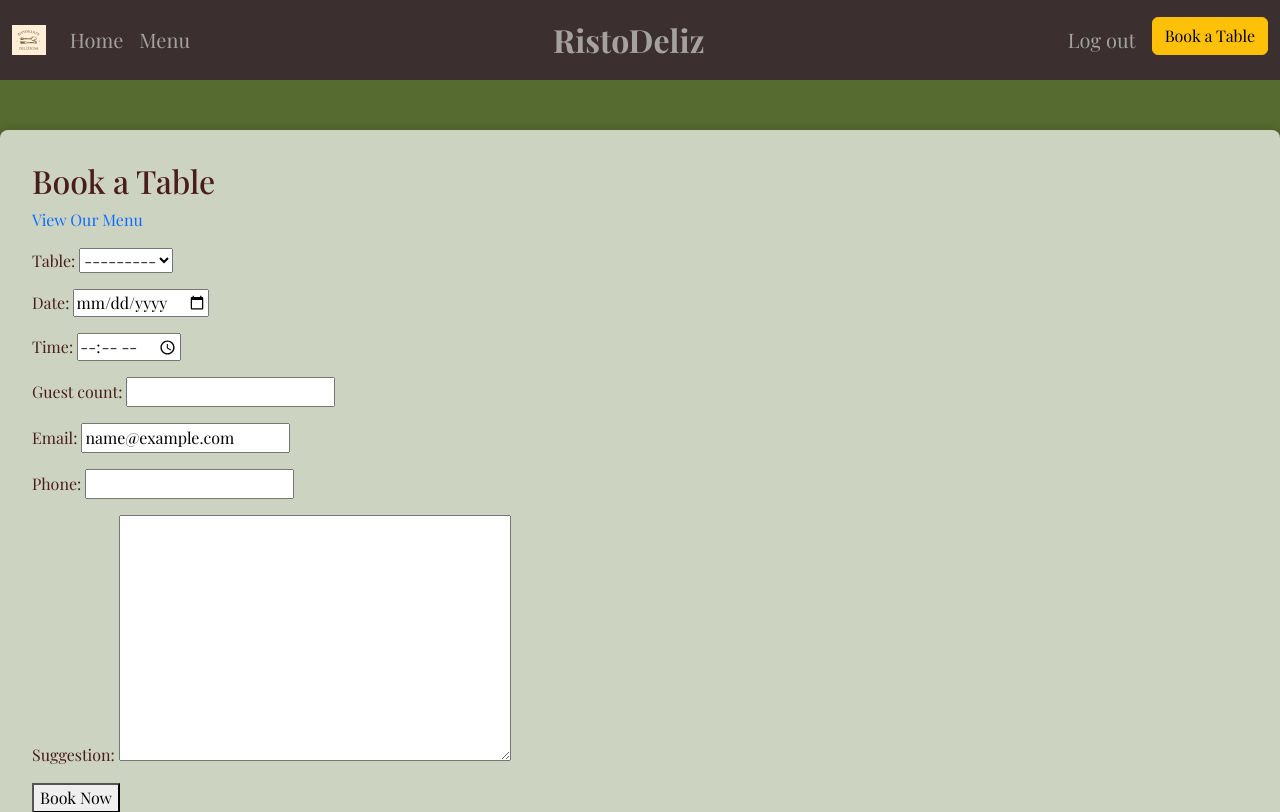
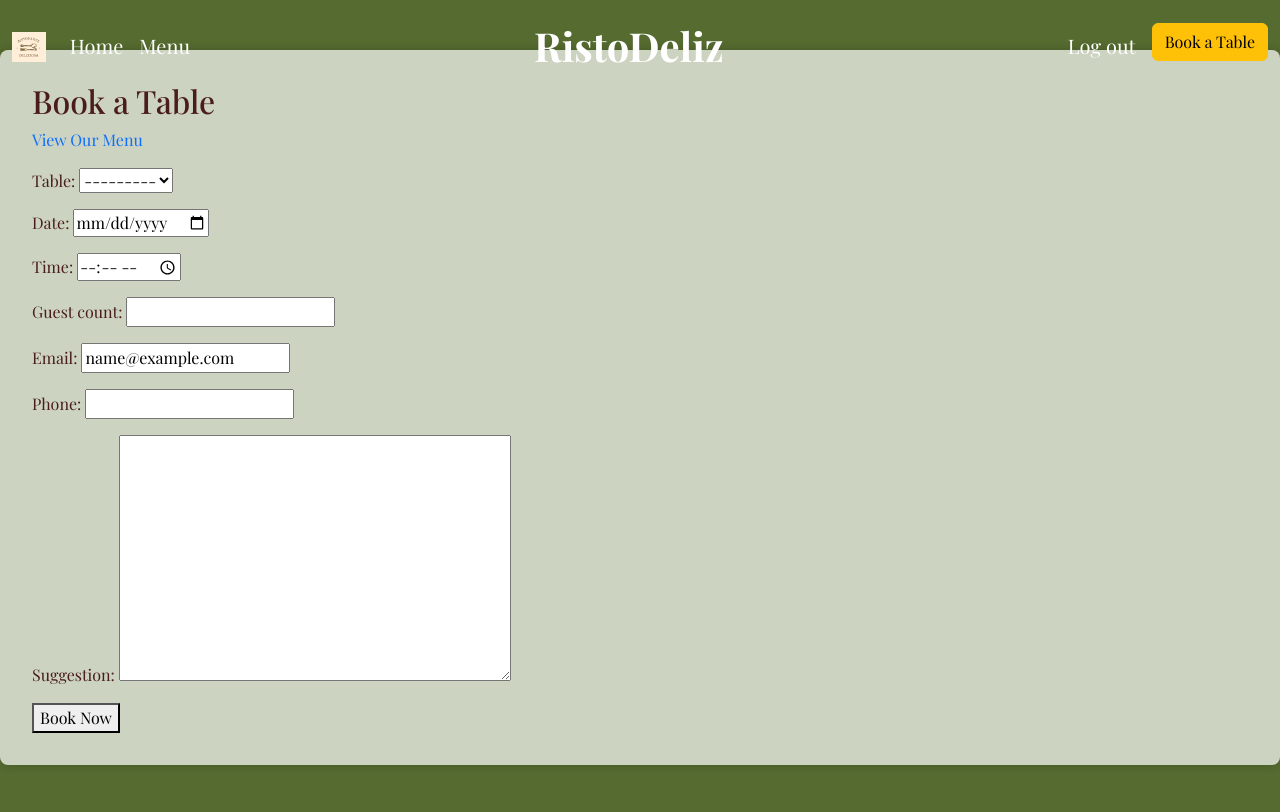
Before and after one commit to jessi25924/risto_deliz, a Django app: page /book/ in a window 1280 px wide. Shown: the top 812 px of the page. Run offline with Django 4.2, Linux system fonts and the light colour scheme; the visitor is signed in with stand-in values (Sample User, id 1); data that the repository does not hold is empty; some libraries are stand-ins or nearby versions; some web fonts are replaced.

Commit message:
Re-style navbar

```diff
--- a/risto_deliz/settings.py
+++ b/risto_deliz/settings.py
@@ -27,7 +27,7 @@ BASE_DIR = Path(__file__).resolve().parent.parent
 SECRET_KEY = os.environ.get("SECRET_KEY")
 
 # SECURITY WARNING: don't run with debug turned on in production!
-DEBUG = False
+DEBUG = True
 
 ALLOWED_HOSTS = ['.herokuapp.com', '127.0.0.1']
 
--- a/static/css/styles.css
+++ b/static/css/styles.css
@@ -40,8 +40,9 @@ main .container {
 }
 
 /* Navbar */
-.navbar-dark {
-    background-color: var(--background-contrast-color) !important;
+.navbar.navbar-transparent .navbar-nav .nav-link,
+.navbar.navbar-transparent .navbar-text {
+    color: white !important;
 }
 
 /* Buttons and Links*/
--- a/templates/base.html
+++ b/templates/base.html
@@ -1,5 +1,5 @@
 {% load static %}
-<link rel="stylesheet" href="{% static 'css/style.css' %}">
+
 <!DOCTYPE html>
 <html lang="en">
 <head>
@@ -20,7 +20,7 @@
 
 <body class="d-flex flex-column min-vh-100">
   <!-- Navbar-->
-   <nav class="navbar navbar-expand-lg navbar-dark bg-dark">
+<nav class="navbar navbar-expand-lg navbar-dark fixed-top bg-transparent navbar-transparent"> <!--additional classes to override bootstrap built-in style-->
   <div class="container-fluid">
     <!-- Brand logo (always visible on left) -->
     <a class="navbar-brand" href="{% url 'home' %}">
@@ -41,7 +41,7 @@
       </ul>
 
       <!-- Center Title -->
-      <span class="navbar-text mx-auto fw-bold fs-2">RistoDeliz</span>
+      <span class="navbar-text mx-auto fw-bold fs-1">RistoDeliz</span>
 
       <!-- Right Links -->
       <ul class="navbar-nav">
--- a/templates/home.html
+++ b/templates/home.html
@@ -9,7 +9,6 @@
 <section class="hero text-center">
     <div class="hero-text">
         <h1>A Taste of Italy, Right at Your Table</h1>
-        <a href="{% url 'book_table' %}" class="btn btn-primary mt-3">Book a Table</a>
     </div>
 </section>
 
@@ -23,6 +22,7 @@
                 our dishes bring you the warmth and passion of true Italian cooking.<br>
                 Prepare to savour an experience that's as genuine as Nonna's kitchen.
             </p>
+            <a href="{% url 'book_table' %}" class="btn btn-primary mt-3">Book a Table</a>
         </div>
     </div>
 </section>
```
